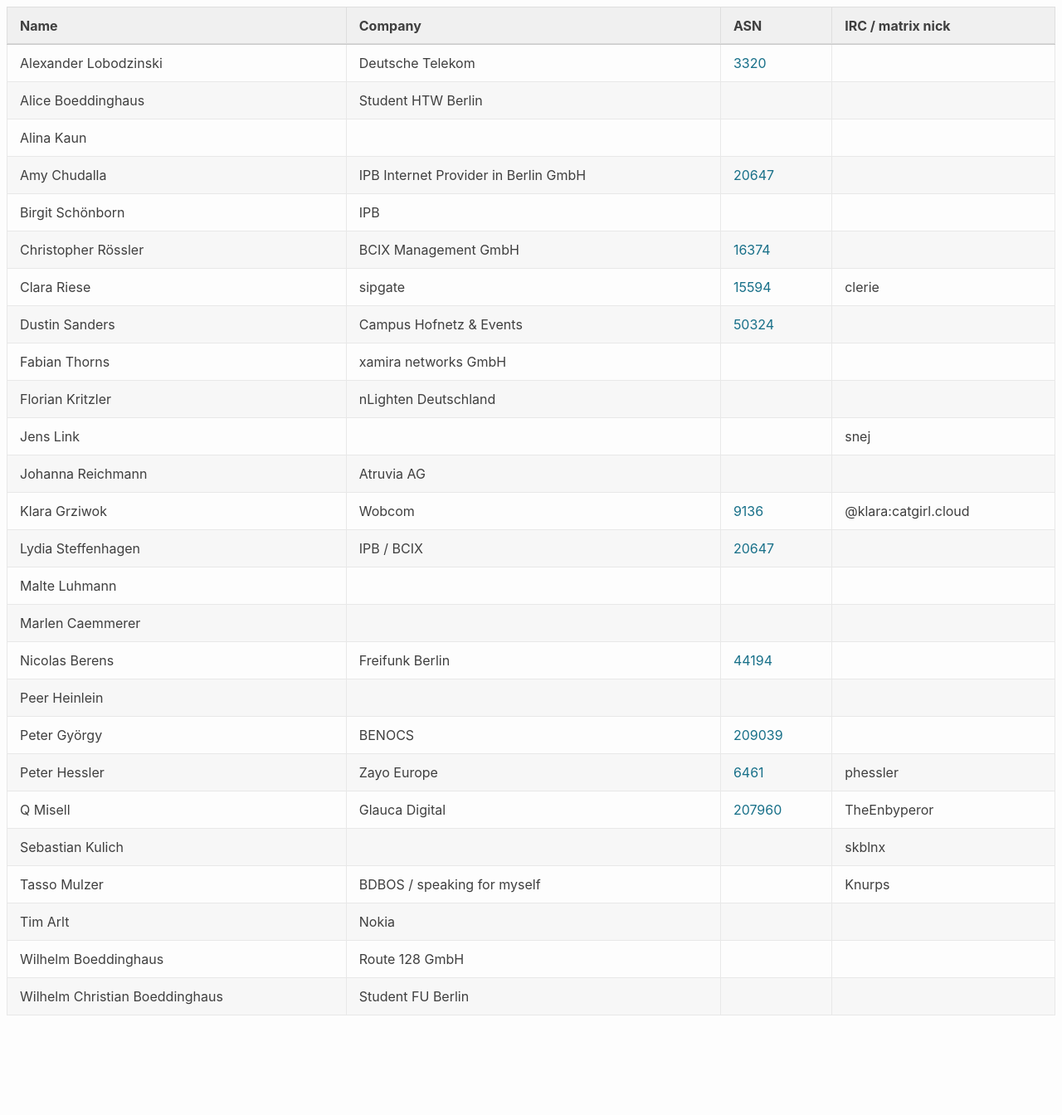
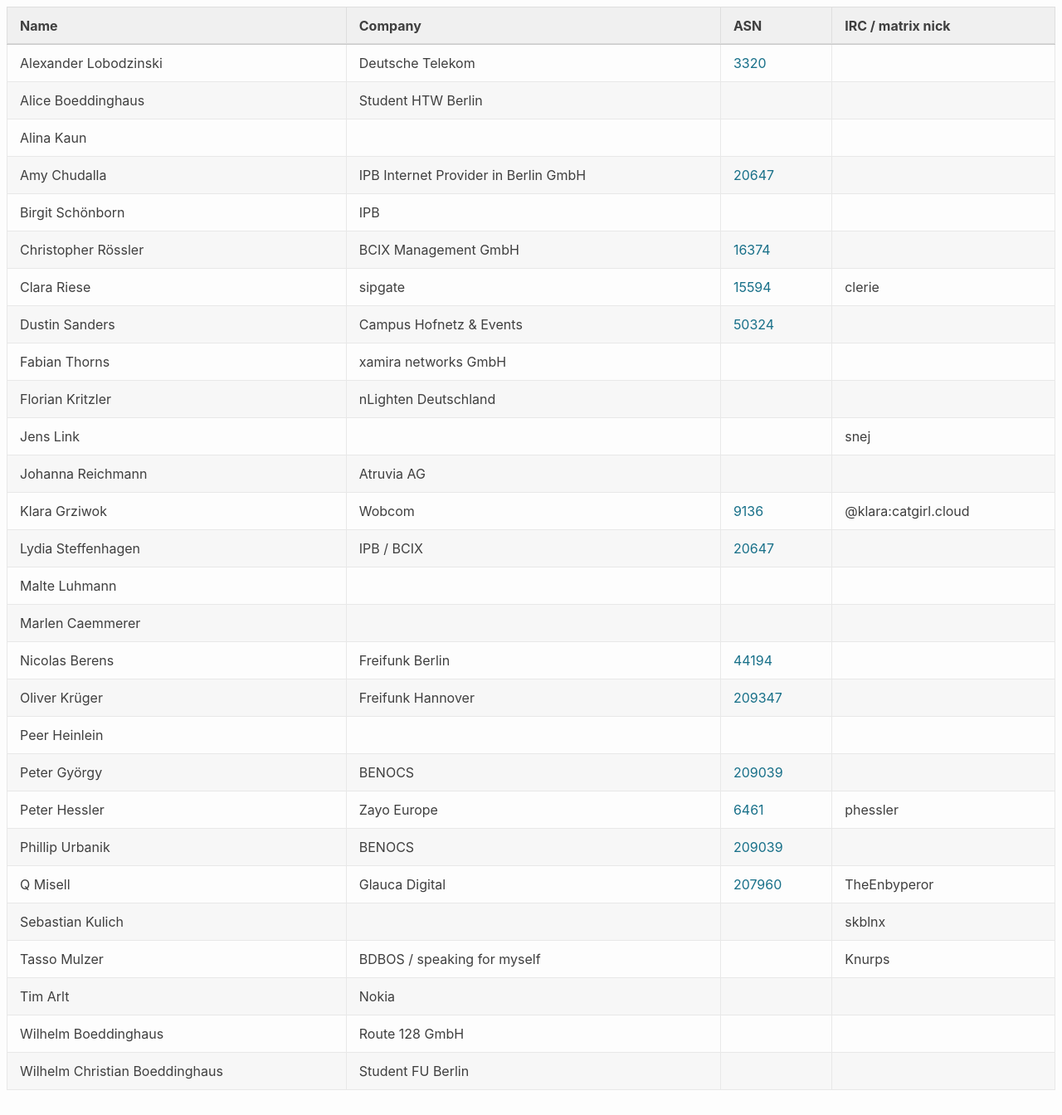
Before and after one commit to denog/pretix-attendeelist, a Jekyll site: the page built from denogmeetup25-03/index.markdown, in a window 1280 px wide and 1344 px high. Shown: the whole window at 83% size. Built offline with Jekyll 4.4.1, drawn with Linux system fonts in a browser that asks for light colours.

Commit message:
Latest data: Wed Feb 19 10:10:45 UTC 2025

```diff
--- a/_data/attendees_denogmeetup25-03.json
+++ b/_data/attendees_denogmeetup25-03.json
@@ -102,6 +102,12 @@
     "asn": "44194"
   },
   {
+    "name": "Oliver Krüger",
+    "company": "Freifunk Hannover",
+    "irc": null,
+    "asn": "209347"
+  },
+  {
     "name": "Peer Heinlein",
     "company": null,
     "irc": null,
@@ -118,6 +124,12 @@
     "company": "Zayo Europe",
     "irc": "phessler",
     "asn": "6461"
+  },
+  {
+    "name": "Phillip Urbanik",
+    "company": "BENOCS",
+    "irc": null,
+    "asn": "209039"
   },
   {
     "name": "Q Misell",
```
